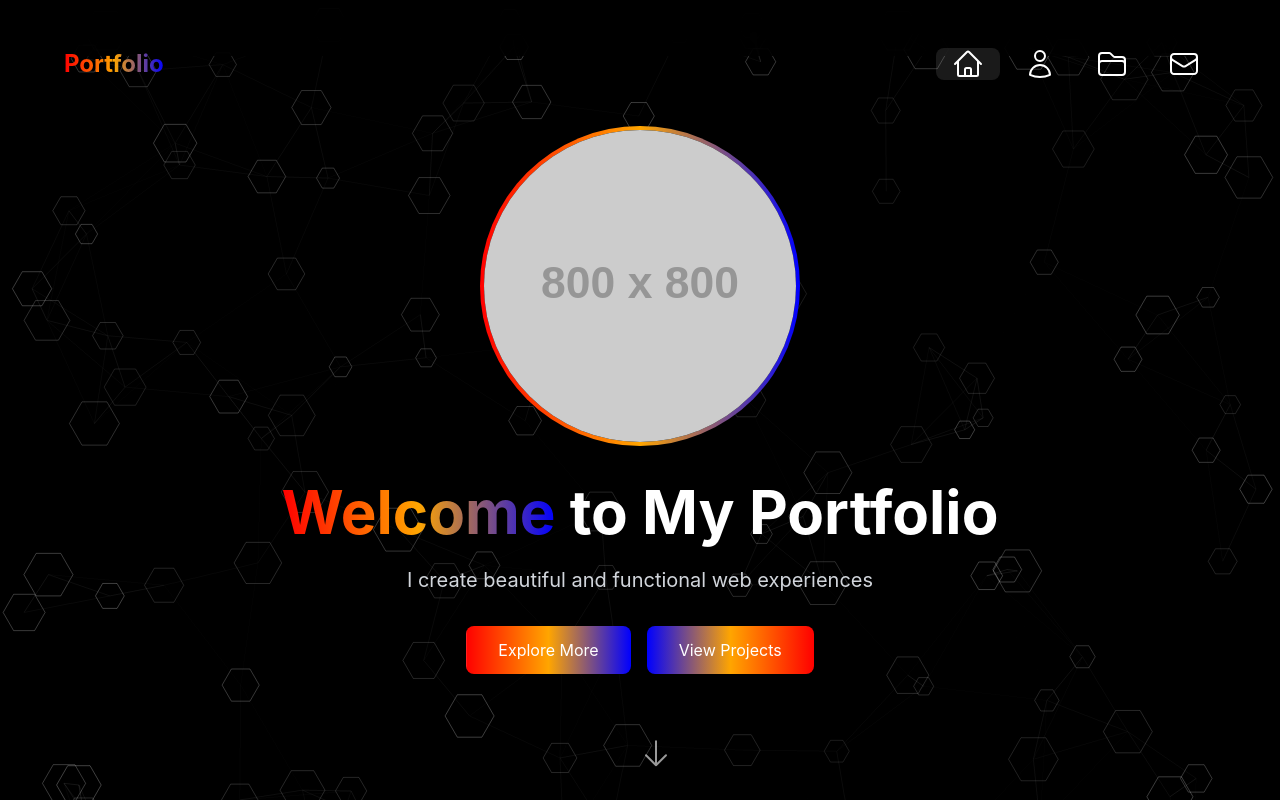
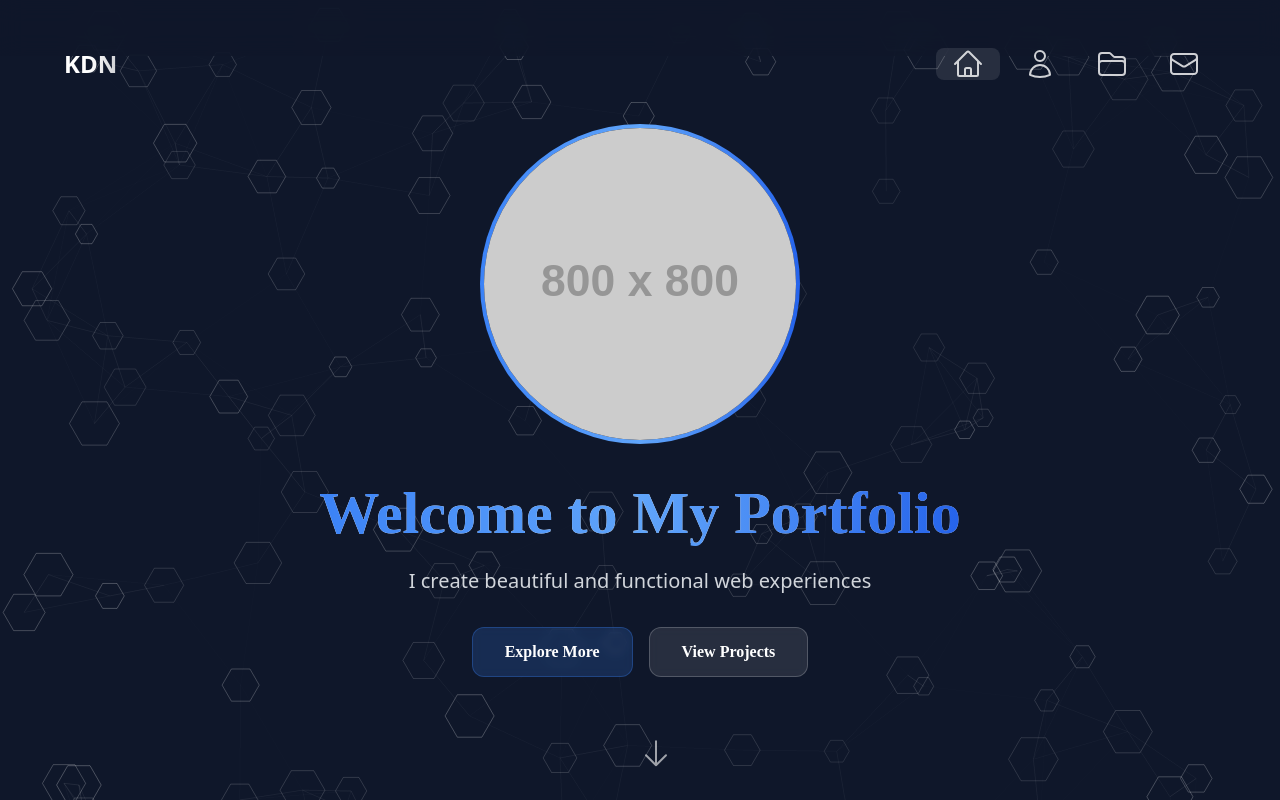
Before and after one commit to DominicNgoetjana/profile-website, a React (Vite) app: page / in a window 1280 px wide. Shown: the top 800 px of the page. Built offline with nearby package versions, Linux system fonts and the light colour scheme.

Commit message:
Updated theme colours

```diff
--- a/src/App.jsx
+++ b/src/App.jsx
@@ -42,7 +42,7 @@ function App() {
             animate={{ opacity: 1, x: 0 }}
             className="text-2xl font-bold gradient-text"
           >
-            Portfolio
+            KDN
           </motion.h1>
 
           {/* Desktop Navigation */}
--- a/src/components/About.jsx
+++ b/src/components/About.jsx
@@ -23,12 +23,12 @@ export default function About() {
             className="max-w-6xl mx-auto"
           >
             <motion.h2
-              className="text-3xl md:text-4xl font-bold mb-12"
+              className="section-heading mb-12"
               initial={{ opacity: 0, y: 20 }}
               animate={{ opacity: 1, y: 0 }}
               transition={{ delay: 0.2 }}
             >
-              <span className="gradient-text">About</span> Me
+              <span>About</span> Me
             </motion.h2>
 
             <div className="grid md:grid-cols-2 gap-8">
--- a/src/components/Contact.jsx
+++ b/src/components/Contact.jsx
@@ -23,12 +23,12 @@ export default function Contact() {
             className="max-w-6xl mx-auto"
           >
             <motion.h2
-              className="text-3xl md:text-4xl font-bold mb-12"
+              className="section-heading mb-12 text-center"
               initial={{ opacity: 0, y: 20 }}
               animate={{ opacity: 1, y: 0 }}
               transition={{ delay: 0.2 }}
             >
-              <span className="gradient-text">Contact</span> Me
+              Get in <span>Touch</span>
             </motion.h2>
 
             <div className="grid md:grid-cols-2 gap-8">
--- a/src/components/Hero.jsx
+++ b/src/components/Hero.jsx
@@ -19,11 +19,8 @@ export default function Hero({ onExploreClick }) {
                 initial={{ scale: 0, opacity: 0 }}
                 animate={{ scale: 1, opacity: 1 }}
                 transition={{ delay: 0.2, type: "spring", bounce: 0.4 }}
-                className="relative w-64 h-64 md:w-80 md:h-80 rounded-full p-1 bg-gradient-to-r from-primary via-secondary to-accent"
-                whileHover={{
-                  scale: 1.5,
-                  transition: { duration: 0.3 }
-                }}
+                whileHover={{ scale: 1.5 }}
+                className="relative w-[256px] h-[256px] md:w-[320px] md:h-[320px] rounded-full p-1 bg-gradient-to-r from-primary via-secondary to-accent"
               >
                 {/* Image container */}
                 <div className="w-full h-full rounded-full overflow-hidden bg-dark">
@@ -42,7 +39,7 @@ export default function Hero({ onExploreClick }) {
               animate={{ opacity: 1, y: 0 }}
               transition={{ delay: 0.3 }}
             >
-              <span className="gradient-text">Welcome</span> to My Portfolio
+              <span className="gradient-text-primary">Welcome to My Portfolio</span>
             </motion.h1>
 
             <motion.p
--- a/src/components/Projects.jsx
+++ b/src/components/Projects.jsx
@@ -24,12 +24,12 @@ export default function Projects() {
             className="max-w-6xl mx-auto"
           >
             <motion.h2
-              className="text-3xl md:text-4xl font-bold mb-12"
+              className="section-heading mb-12 text-center"
               initial={{ opacity: 0, y: 20 }}
               animate={{ opacity: 1, y: 0 }}
               transition={{ delay: 0.2 }}
             >
-              <span className="gradient-text">My</span> Projects
+              My <span>Projects</span>
             </motion.h2>
 
             <div className="grid md:grid-cols-2 lg:grid-cols-3 gap-6">
--- a/src/index.css
+++ b/src/index.css
@@ -9,22 +9,32 @@
 
   body {
     @apply bg-gradient-to-br from-dark via-dark/95 to-dark/90 text-white m-0;
-    font-family: 'Inter', sans-serif;
+    font-family: 'DM Sans', system-ui, sans-serif;
+  }
+
+  h1, h2, h3, h4, h5, h6 {
+    @apply bg-gradient-to-r from-white via-white to-white/80 bg-clip-text text-transparent;
+    font-family: 'Quicksand', system-ui, sans-serif;
   }
 }
 
 @layer components {
+  .logo-text {
+    @apply font-['Quicksand'] font-bold tracking-wide;
+  }
+
   .section-padding {
     @apply py-16 px-4 md:px-8 lg:px-16;
   }
 
   .nav-link {
-    @apply relative flex items-center gap-2 px-4 py-2 rounded-lg transition-all duration-300 hover:bg-white/10;
+    @apply relative flex items-center gap-2 px-4 py-2 rounded-lg transition-all duration-300
+           hover:bg-white/5 backdrop-blur-sm font-['Quicksand'] font-medium;
   }
 
   .nav-link::after {
     content: '';
-    @apply absolute bottom-0 left-0 w-0 h-0.5 bg-gradient-to-r from-primary via-secondary to-accent
+    @apply absolute bottom-0 left-0 w-0 h-0.5 bg-primary
            transition-all duration-300;
   }
 
@@ -37,23 +47,41 @@
   }
 
   .btn-primary {
-    @apply relative overflow-hidden bg-gradient-to-r from-primary via-secondary to-accent
-           text-white px-8 py-3 rounded-lg transition-all duration-300
-           hover:scale-105 hover:shadow-lg hover:shadow-primary/20
-           before:absolute before:inset-0 before:bg-white/20 before:translate-x-[-100%]
-           before:transition-transform before:duration-300 hover:before:translate-x-0;
+    @apply relative overflow-hidden bg-primary/20 backdrop-blur-sm
+           text-white px-8 py-3 rounded-xl transition-all duration-300
+           border border-primary/30
+           hover:bg-primary/30 hover:border-primary/50 hover:scale-105
+           hover:shadow-lg hover:shadow-primary/20
+           active:scale-95 font-['Quicksand'] font-semibold;
   }
 
   .btn-secondary {
-    @apply relative overflow-hidden bg-gradient-to-r from-accent via-secondary to-primary
-           text-white px-8 py-3 rounded-lg transition-all duration-300
-           hover:scale-105 hover:shadow-lg hover:shadow-accent/20
-           before:absolute before:inset-0 before:bg-white/20 before:translate-x-[-100%]
-           before:transition-transform before:duration-300 hover:before:translate-x-0;
+    @apply relative overflow-hidden bg-white/10 backdrop-blur-sm
+           text-white px-8 py-3 rounded-xl transition-all duration-300
+           border border-white/20
+           hover:bg-white/20 hover:border-white/30 hover:scale-105
+           hover:shadow-lg hover:shadow-white/10
+           active:scale-95 font-['Quicksand'] font-semibold;
   }
 
   .gradient-text {
-    @apply bg-clip-text text-transparent bg-gradient-to-r from-primary via-secondary to-accent;
+    @apply bg-clip-text text-transparent;
+  }
+
+  .gradient-text-primary {
+    @apply gradient-text bg-gradient-to-r from-primary via-secondary to-accent font-['Quicksand'] font-bold;
+  }
+
+  .gradient-text-white {
+    @apply gradient-text bg-gradient-to-r from-white via-white/90 to-white/80 font-['Quicksand'] font-bold;
+  }
+
+  .section-heading {
+    @apply text-3xl md:text-4xl font-bold font-['Quicksand'] tracking-wide;
+  }
+
+  .section-heading span {
+    @apply gradient-text-primary;
   }
 
   .nav-menu-item {
@@ -61,15 +89,22 @@
   }
 
   .nav-menu-icon {
-    @apply w-8 h-8 transition-all duration-300;
+    @apply w-8 h-8 transition-all duration-300 text-white/80 hover:text-white;
   }
 
   .nav-menu-text {
-    @apply absolute top-full mt-1 opacity-0 transform translate-y-2 transition-all duration-300;
+    @apply absolute top-full mt-1 opacity-0 transform translate-y-2 transition-all duration-300 text-white/80 font-['Quicksand'];
   }
 
-  .floating-gradient {
-    @apply absolute inset-0 bg-gradient-to-r from-primary/20 via-secondary/20 to-accent/20
-           blur-3xl opacity-50 animate-pulse;
+  .card {
+    @apply bg-white/5 backdrop-blur-sm border border-white/10
+           rounded-2xl p-6 transition-all duration-300
+           hover:bg-white/10 hover:border-white/20;
+  }
+
+  .input-field {
+    @apply w-full px-4 py-2 bg-dark/50 rounded-xl border border-white/10
+           focus:outline-none focus:border-primary/50 focus:ring-1 focus:ring-primary/50
+           transition-all duration-300 font-['DM_Sans'];
   }
 }
--- a/tailwind.config.js
+++ b/tailwind.config.js
@@ -7,10 +7,14 @@ export default {
   theme: {
     extend: {
       colors: {
-        primary: "#FF0000",    // Red
-        secondary: "#FFA500",  // Orange
-        accent: "#0000FF",     // Blue
-        dark: "#000000",       // Black
+        primary: "#3B82F6",    // Modern blue
+        secondary: "#60A5FA",  // Lighter blue
+        accent: "#2563EB",     // Deeper blue
+        dark: "#0F172A",       // Deep navy
+      },
+      fontFamily: {
+        outfit: ['Outfit', 'system-ui', 'sans-serif'],
+        inter: ['Inter', 'system-ui', 'sans-serif'],
       },
       animation: {
         'fade-in': 'fadeIn 0.5s ease-in',
```
